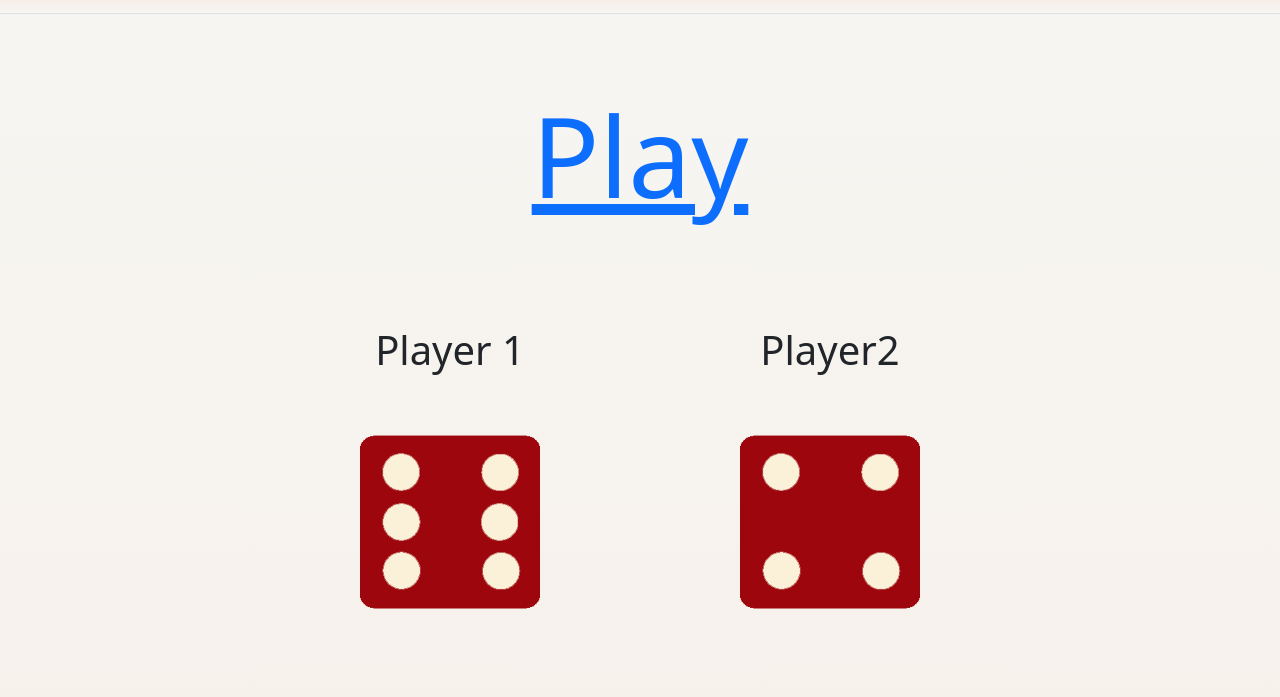
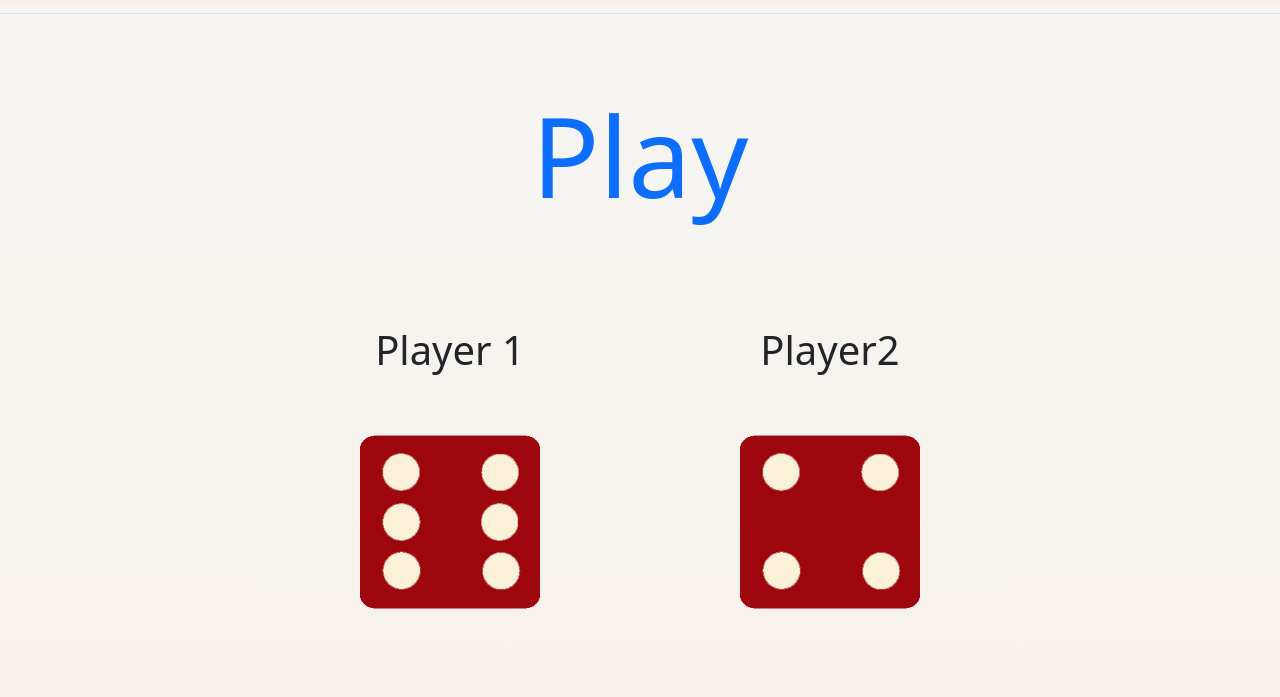
Before and after one commit to hemantsay/Dice-Game-by-Hemant-Say, a plain HTML site: page index.html in a window 1280 px wide. Shown: the part 103-800 px from the top of the page. Drawn offline with nearby package versions, Linux system fonts and the light colour scheme; a web font is replaced by a local one.

Commit message:
Update style.css

```diff
--- a/style.css
+++ b/style.css
@@ -13,6 +13,9 @@ body {
 .hh{
     font-size: 3.5rem;
 }
+a:link {
+    text-decoration: none;
+  }
 
 
 h1 {
```
